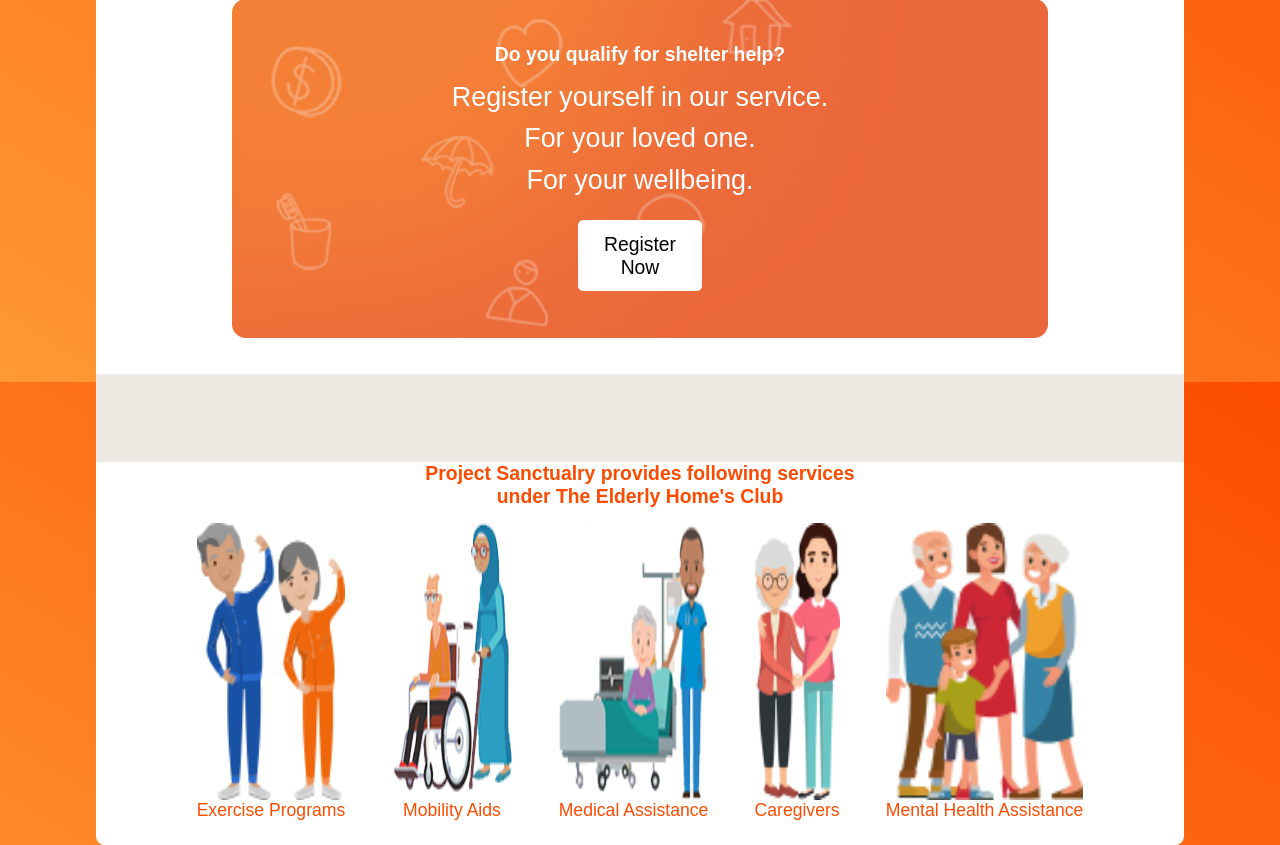
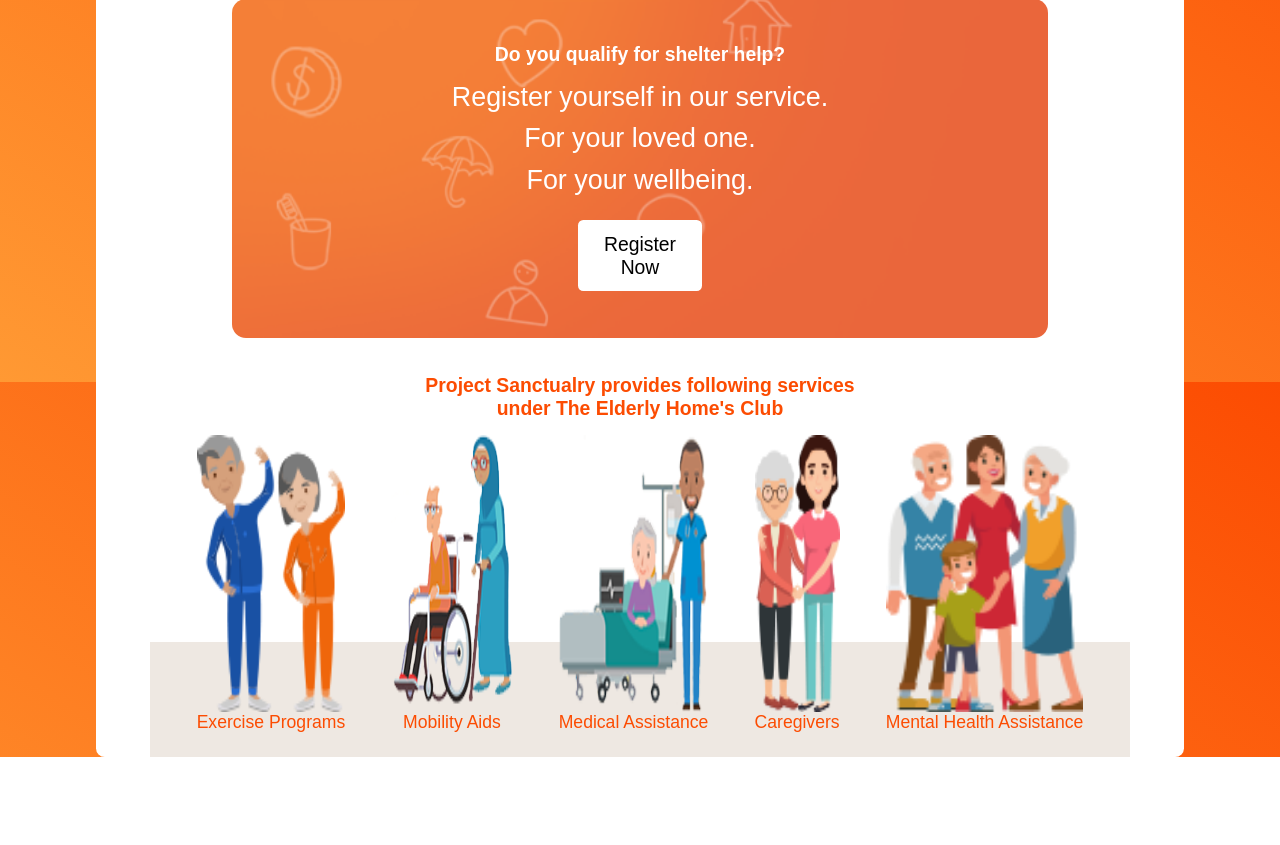
Before and after one commit to pjhoodsta/APU_Web_Project_Sanctuary, a PHP site: page / in a window 1280 px wide. Shown: the part 573-1418 px from the top of the page. After the commit the page ends 1330 px from the top, so only its background shows below. Run offline with PHP 8.4, Linux system fonts and the light colour scheme.

Commit message:
solved that grey line issue

```diff
--- a/index.html
+++ b/index.html
@@ -61,9 +61,6 @@
           </ul>
           <button class="register-now" type="">Register Now</button>
         </div>
-        <div
-          class="fillerline fillerline-services background-color-light-grey"
-        ></div>
 
         <div
           class="card-item-container card-item-container-index-services flex-box-column text-align-center"
@@ -72,6 +69,7 @@
             Project Sanctualry provides following services <br />
             under The Elderly Home's Club
           </h2>
+
           <div class="card-item card-item-icon-container">
             <div class="card-item-icon flex-box-column">
               <img src="./images/icons/active-seniors-1.png" alt="" />
--- a/style.css
+++ b/style.css
@@ -245,11 +245,9 @@
 
 .card-item-container-index-services {
   color: #fc4c02;
-  width: 100%;
-}
-
-.card-item-container-index-services {
   width: 90%;
+  background-repeat: no-repeat;
+  background: linear-gradient(white 70%, #eee8e2 30%);
 }
 
 .card-item-container-registration {
@@ -356,9 +354,6 @@
   display: flex;
   flex-wrap: wrap;
 }
-.fillerline-services {
-  height: 5rem;
-}
 
 .background-color-white {
   background-color: white;
@@ -366,9 +361,6 @@
 
 .backgrouind-color-light-yellow {
   background-color: #fbf9d7;
-}
-.background-color-light-grey {
-  background-color: #eee8e2;
 }
 
 .border-default {
```
